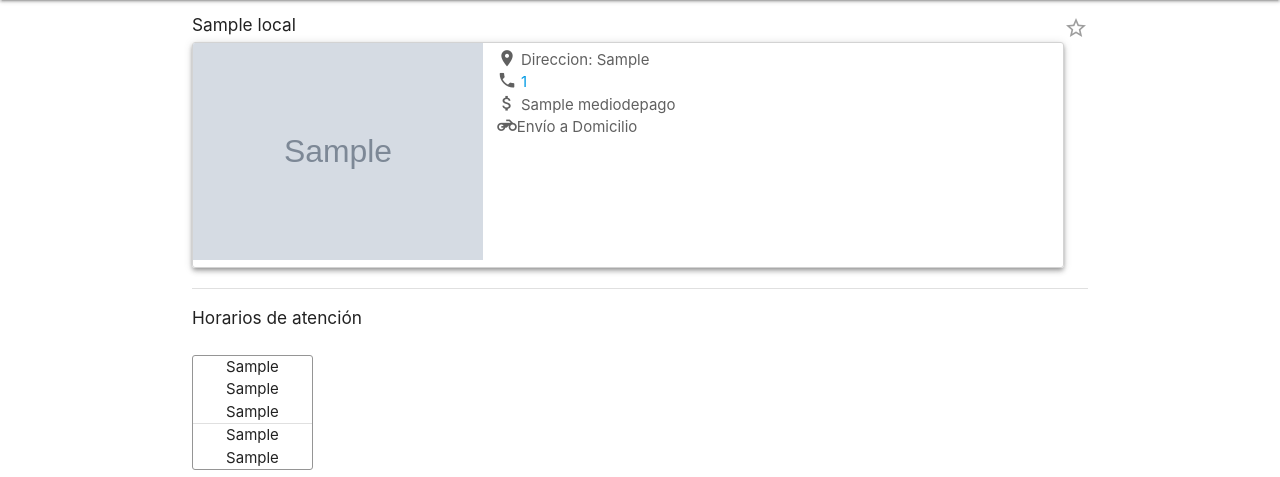
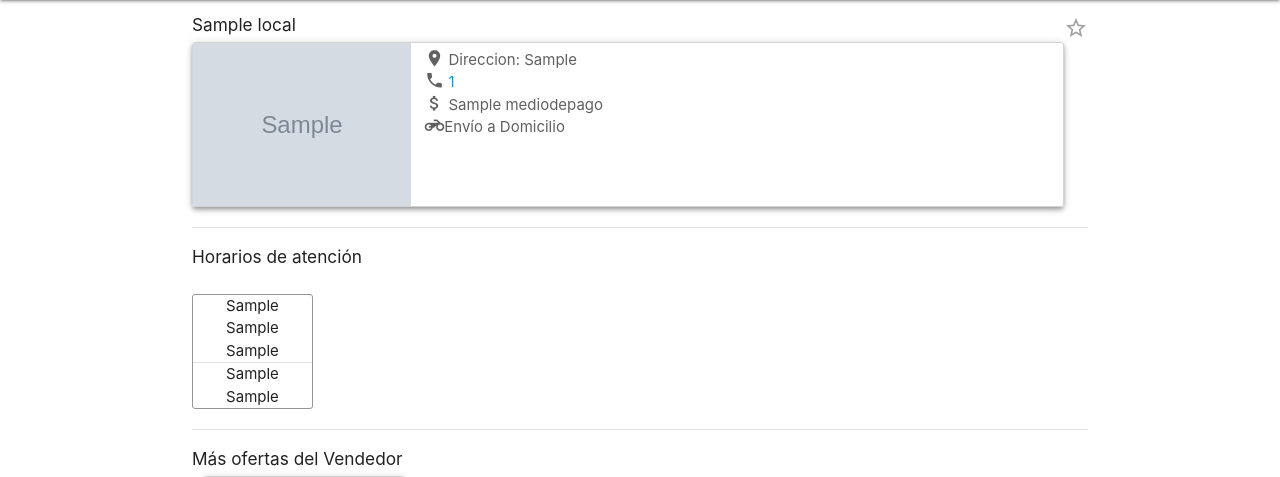
Before and after one commit to informatorio-sp-2019/OfferTown, a Django app: page /loc/1/ in a window 1280 px wide. Shown: the part 64-541 px from the top of the page. Run offline with Django 3.2, Linux system fonts and the light colour scheme; a user stored in the database is signed in; tables that the repository leaves empty hold one stand-in row (values such as "Sample post"); grey boxes marked "Sample" are stand-in pictures.

Commit message:
fixes imagenes menu y local y oferta

```diff
--- a/app_ofertas/templates/local/alta_local.html
+++ b/app_ofertas/templates/local/alta_local.html
@@ -23,10 +23,10 @@
 {% endblock %}
 
 {% block script %}
-
+<script type="text/javascript">
 document.addEventListener('DOMContentLoaded', function() {
     var elems = document.querySelectorAll('select');
     var instances = M.FormSelect.init(elems);
   });
-
+</script>
 {% endblock %}
--- a/app_ofertas/templates/local/local.html
+++ b/app_ofertas/templates/local/local.html
@@ -11,15 +11,15 @@
 		</h6>
 
 		<div class="caja-oferta-single z-depth-2">
-			<div class="col s12 m5 l4 sin-padding">
-				<div class="imagen-oferta">
+			<div class="col s12 m5 l3 sin-padding">
+				<div class="imagen-local">
 						{% if local.imagen %}
 							<img class="responsive-img" src="{{ local.imagen.url }}">
 						{% else %}
 						{% endif %}
 				</div>
 			</div>
-			<div class="col s12 m7 l8">
+			<div class="col s12 m7 l9">
 				<div class="data-oferta">
 					<p class="detalle-oferta-single" ><i class="material-icons icono-detalle-oferta">location_on</i>
 						Direccion: {{ local.direccion }} </p>
--- a/app_ofertas/templates/navbar.html
+++ b/app_ofertas/templates/navbar.html
@@ -43,7 +43,7 @@
 
         <div class="col s2 center-align">
           <!-- inicio items menu deslizante -->
-          <ul id="slide-out" class="sidenav left-align">
+          <ul id="slide-out" class="sidenav left-align collection">
               {% if user.is_authenticated %}
                 <li>
                   <div class="user-view">
@@ -54,10 +54,11 @@
                     </div>
 
                     <a href="#user">
+                      <!--
                       <i class="large material-icons">person</i>
-                      <!-- Esto va si tiene imagen de perfil
-                      <img class="circle" src="images/yuna.jpg">
+                       Esto va si tiene imagen de perfil
                        -->
+                      <img class="circle" src="{{request.user.usuario.imagen.url}}">
 
                     </a>
                   <a href="#name">
@@ -99,14 +100,13 @@
               <li><div class="divider"></div></li>
               <li>
                 <a href="{% url 'app_ofertas:agregar_local' %}" class="waves-effect">
-                  <i class="material-icons">local_offer</i><strong>Registrar local</strong>
+                  <i class="material-icons">store</i><strong>Registrar local</strong>
                 </a>
               </li>
 
               {% for local in request.user.usuario.get_locales %}
-                    <li>
-                      <a href="{% url 'app_ofertas:ver_local_usuario' user.username local.id %}" class="waves-effect">
-                        <i class="material-icons">store</i><strong>{{local.nombre}}</strong>
+                <li>
+                  <a href="{% url 'app_ofertas:ver_local_usuario' user.username local.id %}" class="waves-effect">  <img src="{{local.imagen.url}}" alt="" class="circle imagen-menu"> <strong>{{local.nombre}}</strong>
                       </a>
                     </li>
               {% endfor %}
--- a/static/css/style.css
+++ b/static/css/style.css
@@ -211,6 +211,7 @@
 
 .imagen-oferta{
 	position: relative;
+	display: flex;
 }
 
 .imagen-oferta img{
@@ -353,6 +354,11 @@
 	color: #ffffff;
 }
 
+.imagen-local{
+	position: relative;
+	display: flex;
+}
+
 /* login */
 .logo-login{
 	padding: 10px;
@@ -361,3 +367,11 @@
 .titulo-login{
 	margin-bottom: 2px;
 }
+
+/* menu */
+.imagen-menu{
+	max-width: 20px;
+	margin-right: 27px;
+	margin-left: 3px;
+	vertical-align: middle;
+}
```
